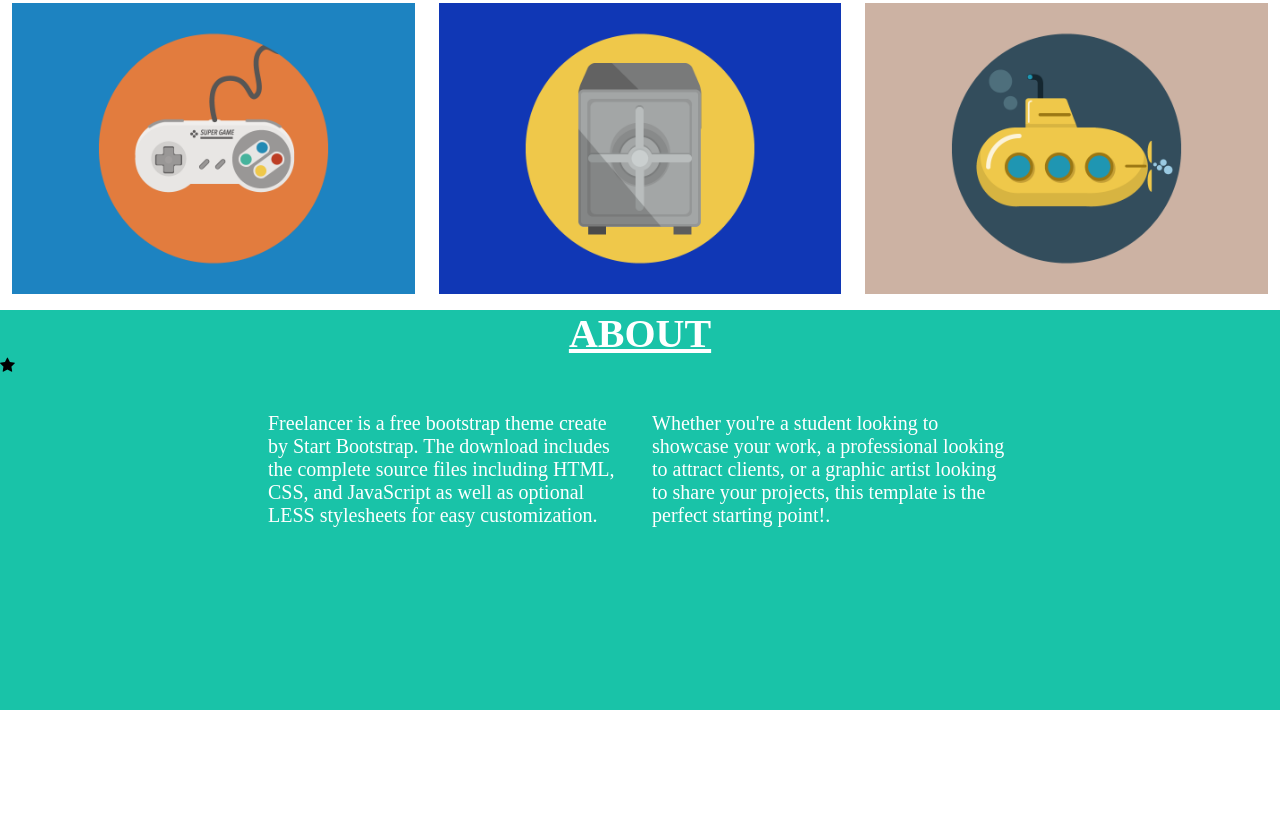
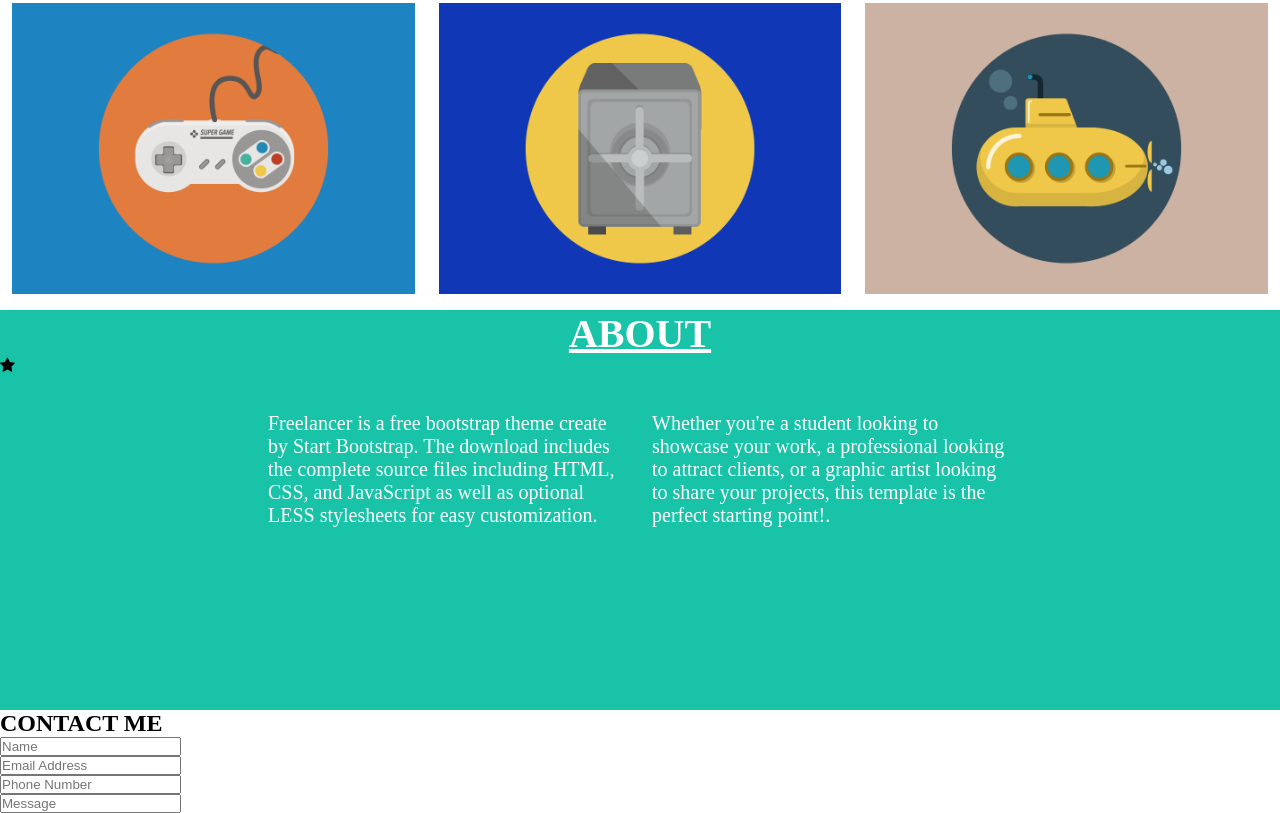
Before and after one commit to valentinatp/freelancer-laboratoria, a plain HTML site: page index.html in a window 1280 px wide. Shown: the part 932-1745 px from the top of the page. Before the commit the page ends 1642 px from the top, so only its background shows below. Drawn offline with Linux system fonts and the light colour scheme.

Commit message:
Creo la sección del formulario

```diff
--- a/index.html
+++ b/index.html
@@ -73,5 +73,27 @@
 			</div>
 		</div>
 	</section>
+	<section class="forms">
+		<h1>CONTACT ME</h1>
+		<div class="formulario">
+			<div>
+				<label for="name"></label>
+				<input type="text" id="nombre" placeholder="Name">
+			</div>
+			<div>
+				<label for="email"></label>
+				<input type="email" id="email" placeholder="Email Address">
+			</div>
+			<div>
+				<label for="number"></label>
+				<input type="text" id="numero" placeholder="Phone Number">
+			</div>
+			<div>
+				<label for="message"></label>
+				<input type="text" id="msj" placeholder="Message">
+			</div>
+		</div>
+	</section>
+
 </body>
 </html>
```
